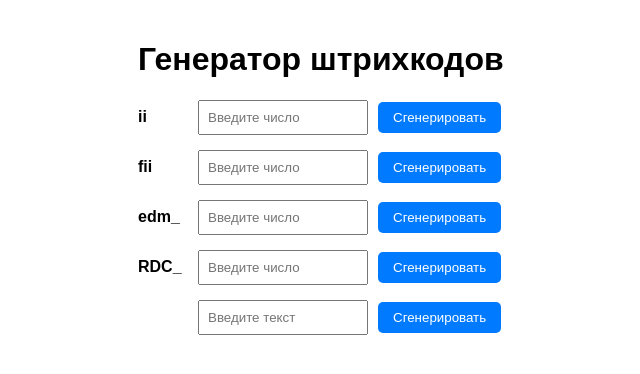
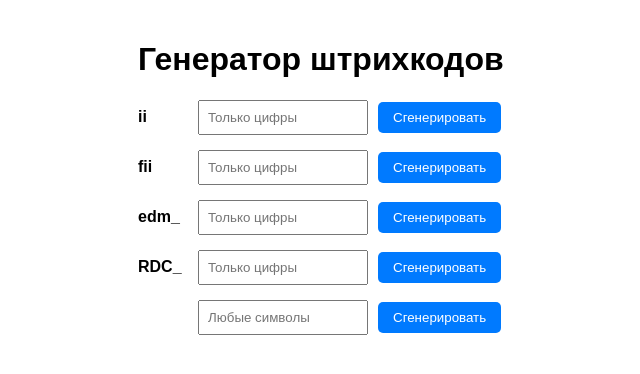
Before and after one commit to Catalyst-235/shk, a plain HTML site: page index.html in a window 1280 px wide. Shown: the full height of the page, 252-892 px from the left. Drawn offline with Linux system fonts and the light colour scheme.

Commit message:
Update index.html

```diff
--- a/index.html
+++ b/index.html
@@ -3,15 +3,18 @@
 <head>
   <meta charset="UTF-8">
   <meta name="viewport" content="width=device-width, initial-scale=1.0">
-<meta name="apple-mobile-web-app-capable" content="yes">
-<meta name="apple-mobile-web-app-status-bar-style" content="black-translucent">
-<meta name="apple-mobile-web-app-title" content="Штрихкоды">
-<link rel="apple-touch-icon" href="icons/icon-192x192.png">
   <title>Генератор штрихкодов</title>
+
+  <!-- PWA мета-теги -->
+  <meta name="apple-mobile-web-app-capable" content="yes">
+  <meta name="apple-mobile-web-app-status-bar-style" content="black-translucent">
+  <meta name="apple-mobile-web-app-title" content="Штрихкоды">
   <link rel="manifest" href="manifest.json">
   <link rel="apple-touch-icon" href="icons/icon-192x192.png">
+
   <!-- JsBarcode -->
   <script src="https://cdn.jsdelivr.net/npm/jsbarcode@3.11.5/dist/JsBarcode.all.min.js"></script>
+
   <style>
     body {
       font-family: Arial, sans-serif;
@@ -45,6 +48,8 @@
       margin-top: 10px;
       border: 1px solid #ddd;
       padding: 10px;
+      max-width: 100%;
+      height: auto;
     }
   </style>
 </head>
@@ -54,7 +59,7 @@
   <!-- Блок для ii -->
   <div class="row">
     <div class="prefix">ii</div>
-    <input type="text" id="ii-input" placeholder="Введите число">
+    <input type="number" pattern="[0-9]*" inputmode="numeric" id="ii-input" placeholder="Только цифры">
     <button onclick="generateBarcode('ii')">Сгенерировать</button>
   </div>
   <div id="ii-barcode"></div>
@@ -62,7 +67,7 @@
   <!-- Блок для fii -->
   <div class="row">
     <div class="prefix">fii</div>
-    <input type="text" id="fii-input" placeholder="Введите число">
+    <input type="number" pattern="[0-9]*" inputmode="numeric" id="fii-input" placeholder="Только цифры">
     <button onclick="generateBarcode('fii')">Сгенерировать</button>
   </div>
   <div id="fii-barcode"></div>
@@ -70,7 +75,7 @@
   <!-- Блок для edm_ -->
   <div class="row">
     <div class="prefix">edm_</div>
-    <input type="text" id="edm-input" placeholder="Введите число">
+    <input type="number" pattern="[0-9]*" inputmode="numeric" id="edm-input" placeholder="Только цифры">
     <button onclick="generateBarcode('edm_')">Сгенерировать</button>
   </div>
   <div id="edm-barcode"></div>
@@ -78,27 +83,19 @@
   <!-- Блок для RDC_ -->
   <div class="row">
     <div class="prefix">RDC_</div>
-    <input type="text" id="rdc-input" placeholder="Введите число">
+    <input type="number" pattern="[0-9]*" inputmode="numeric" id="rdc-input" placeholder="Только цифры">
     <button onclick="generateBarcode('RDC_')">Сгенерировать</button>
   </div>
   <div id="rdc-barcode"></div>
 
-  <!-- Пустой блок -->
+  <!-- Пустой блок (обычная клавиатура) -->
   <div class="row">
     <div class="prefix"></div>
-    <input type="text" id="empty-input" placeholder="Введите текст">
+    <input type="text" id="empty-input" placeholder="Любые символы">
     <button onclick="generateBarcode('')">Сгенерировать</button>
   </div>
   <div id="empty-barcode"></div>
-<script>
-  if ('serviceWorker' in navigator) {
-    window.addEventListener('load', () => {
-      navigator.serviceWorker.register('/sw.js')
-        .then(registration => console.log('SW registered'))
-        .catch(err => console.log('SW registration failed'));
-    });
-  }
-</script>
+
   <script>
     function generateBarcode(prefix) {
       const inputId = `${prefix.toLowerCase().replace('_', '') || 'empty'}-input`;
@@ -123,6 +120,15 @@
         margin: 10
       });
     }
+
+    // Регистрация Service Worker для PWA
+    if ('serviceWorker' in navigator) {
+      window.addEventListener('load', () => {
+        navigator.serviceWorker.register('/sw.js')
+          .then(registration => console.log('SW registered'))
+          .catch(err => console.log('SW registration failed'));
+      });
+    }
   </script>
 </body>
 </html>
```
